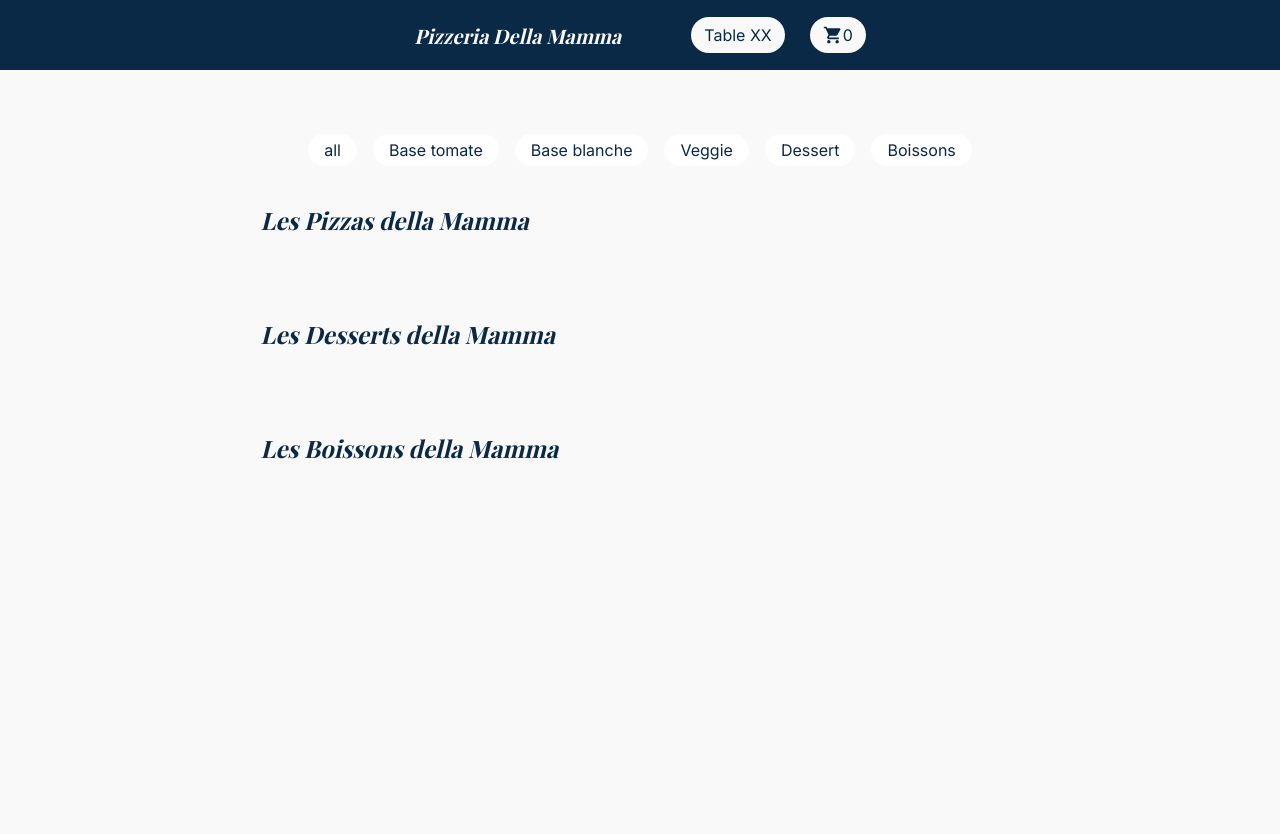
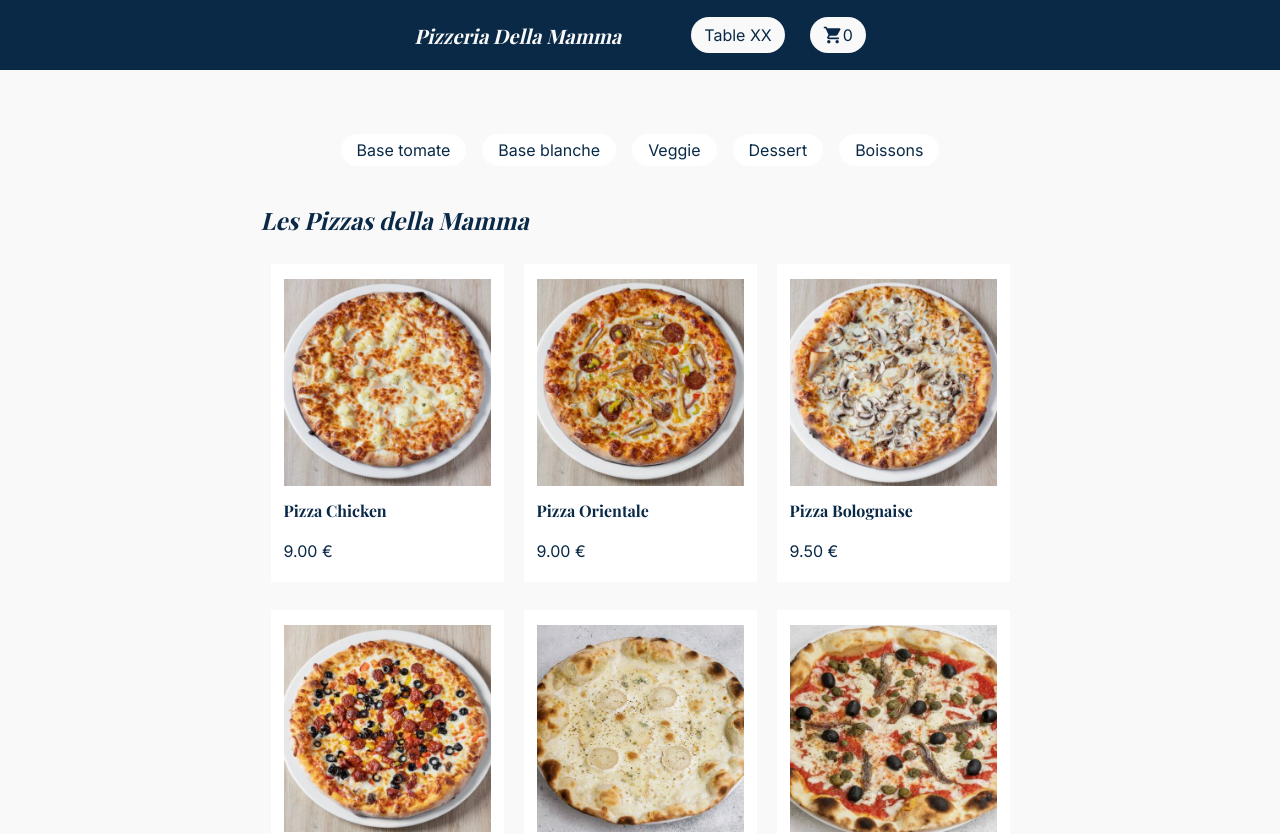
Before and after one commit to AnneGicquel/pizzeriaDellaMamma, an Angular app: page /category in a window 1280 px wide. Shown: the top 834 px of the page. Before the commit the page ends 800 px from the top, so only its background shows below. Built offline with nearby package versions, Linux system fonts and the light colour scheme; a web font is replaced by a local one.

Commit message:
premier affichage regle, includes a faire

```diff
--- a/src/app/pages/category/category.component.html
+++ b/src/app/pages/category/category.component.html
@@ -3,13 +3,12 @@
 
     <!-- <app-tag-type></app-tag-type> -->
     <section>
-        <a (click)="filter('')">all</a>
+        <!-- <a (click)="filter('')">all</a> -->
         <a (click)="filter('tomato')">Base tomate</a>
         <a (click)="filter('white')">Base blanche</a>
         <a (click)="filter('veggie')">Veggie</a>
         <a (click)="filter('dessert')">Dessert</a>
         <a (click)="filter('drink')">Boissons</a>
-
     </section>
 
 
--- a/src/app/pages/category/category.component.ts
+++ b/src/app/pages/category/category.component.ts
@@ -15,46 +15,36 @@ export class CategoryComponent {
   products : IProduct[]=[];
 
   tags:TagType[] = ["tomato" , "white" , "drink" , "veggie" , "dessert"];
+  veggie = this.tags.includes('tomato')
   searchKey:string="";
   // public filterTags:any;
-  public filterCategory:any;
+  public filterCategory : IProduct[]=[];
   public searchTerm :string='';
 
   constructor(private productService : ProductService){}
 
   ngOnInit() : void{
     this.products = this.getProducts();
-    // this.tags = this.filterCategory;
-    // .subscribe((res:any)=>{
-    //   this.products = res;
-
-    //   this.products.forEach((a:any)=>{
-    //     Object.assign(a,{quantity:1, total:a.price});
-    //   })
-    // })
-
+    this.filterCategory = this.getProducts();
+    console.log(this.products)
   }
 
   getProducts(){
     return this.productService.getProducts();
 
   }
-
-
   filter(tags:string){
     this.filterCategory =this.products.filter((a:any)=>{
       if(a.tags == tags || tags ==''){
         return a;
       }
+      if(a.tags.includes("veggie")){
+
+      }
     })
+  }
+}
 
-  }
-
-  // search(event:any){
-  //   this.searchTerm= (event.target as HTMLInputElement).value;
-  //   console.log(this.searchTerm);
-  //   this.productService.search.next(this.searchTerm);
-  // }
-
-
-}
+// if(a.tags.includes("veggie")){
+//   return a;
+// }
--- a/src/app/product-list/product-list.component.ts
+++ b/src/app/product-list/product-list.component.ts
@@ -9,8 +9,8 @@ import { PRODUCTS, TagType } from '../mocks/products';
 export class ProductListComponent {
   //  tags:TagType[] = ["tomato" , "white" , "drink" , "veggie" , "dessert"];
 
-  // //  objet, filtrer , passer ses donnees dans un tableau.
-  // // mon New Data (dans)
+  //  objet, filtrer , passer ses donnees dans un tableau.
+  // mon New Data (dans)
   //  getProducts(tags:TagType) {
   //   if(this.tags.length === 1){
   //     return PRODUCTS;
@@ -19,7 +19,7 @@ export class ProductListComponent {
   //       return
   //     })
   //   }
-  //  }
+  // //  }
 
 
 }
--- a/src/app/services/products/product.service.ts
+++ b/src/app/services/products/product.service.ts
@@ -15,8 +15,6 @@ export class ProductService {
 
   getProducts():IProduct[]{
     return PRODUCTS;
-    // .pipe(map((res:any)=>
-    // return:res;
   }
 
   getProduct(id: number) : IProduct | undefined {
```
